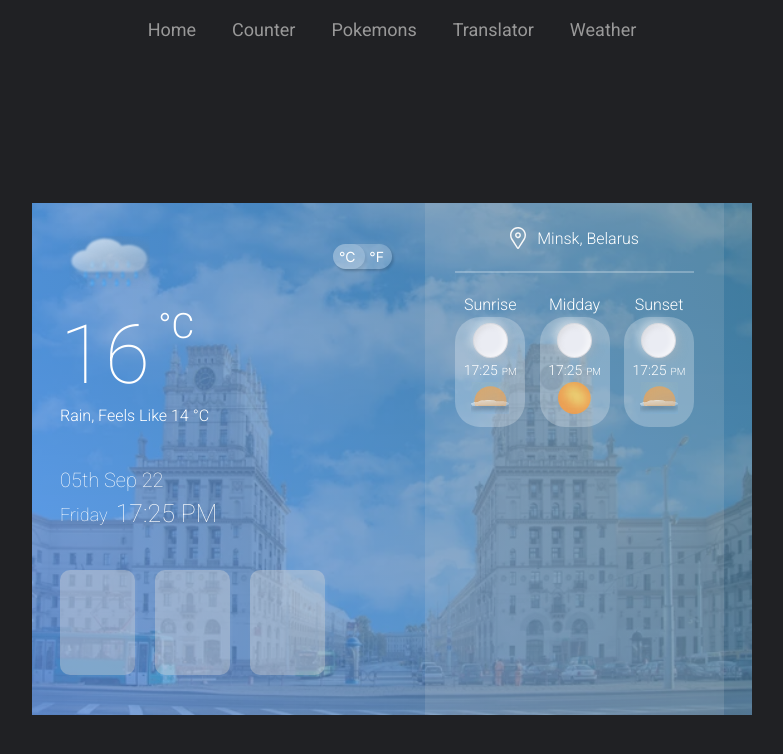
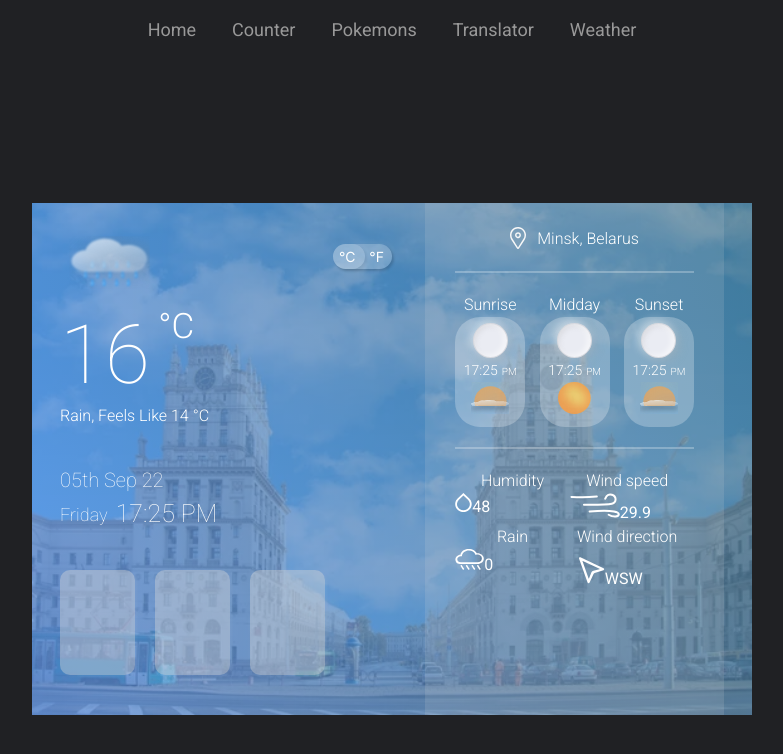
Before and after one commit to ApelsinU/redux-toolkit, a React (Create React App) app: page /api-weather/1 in a window 1280 px wide. Shown: the top 754 px of the page, without its empty margins (248-1031 px from the left). Built offline with nearby package versions, Linux system fonts and the light colour scheme; what redux-persist-transform-filter would draw is missing.

Commit message:
add extended weather info block

```diff
--- /dev/null
+++ b/src/assets/icons/ExtendedWeatherIcons.jsx
@@ -0,0 +1,111 @@
+export const DirectionMarkerIcon = (props) => {
+  return (
+    <svg
+      width="35"
+      height="35"
+      viewBox="0 0 35 35"
+      fill="none"
+      xmlns="http://www.w3.org/2000/svg"
+      {...props}
+    >
+      <path
+        d="M12.5207 12.3094C12.4623 12.1436 12.6343 11.9901 12.7955 12.0643L29.5395 19.7634C29.7095 19.8416 29.6888 20.0864 29.5082 20.1353L23.4228 21.7816L22.7962 21.9571C22.1949 22.1255 21.7073 22.5604 21.4768 23.1341L21.2366 23.7318L18.962 29.5429C18.8945 29.7154 18.6458 29.7109 18.5842 29.5361L12.5207 12.3094ZM10.3853 8.33538C9.576 7.957 8.70794 8.73136 9.00732 9.56459L17.5796 33.4234C17.7279 33.8363 18.1152 34.1193 18.5584 34.1386C19.0023 34.1579 19.4131 33.9088 19.5962 33.5092L23.4304 25.1424C23.6608 24.6398 24.0925 24.2547 24.6222 24.0793L33.4405 21.1595C33.8616 21.0201 34.1542 20.6417 34.1796 20.2037C34.205 19.7664 33.9591 19.3574 33.558 19.1699L10.3853 8.33538Z"
+        fill="white"
+      />
+    </svg>
+  )
+}
+
+export const HumidityIcon = (props) => {
+  return (
+    <svg
+      width="17"
+      height="19"
+      viewBox="0 0 17 19"
+      fill="none"
+      xmlns="http://www.w3.org/2000/svg"
+      {...props}
+    >
+      <path
+        d="M8.43364 2.47295L3.90176 6.80148C3.00555 7.65756 2.39524 8.74825 2.14801 9.93562C1.90078 11.123 2.02773 12.3537 2.51281 13.4722C2.99789 14.5906 3.81932 15.5466 4.87321 16.2192C5.92711 16.8917 7.16614 17.2507 8.43364 17.2507C9.70114 17.2507 10.9402 16.8917 11.9941 16.2192C13.048 15.5466 13.8694 14.5906 14.3545 13.4722C14.8396 12.3537 14.9665 11.123 14.7193 9.93562C14.472 8.74825 13.8617 7.65756 12.9655 6.80148L8.43364 2.47295ZM8.43364 0L14.2601 5.56501C15.4124 6.66566 16.1972 8.06797 16.5151 9.59461C16.833 11.1212 16.6699 12.7036 16.0462 14.1417C15.4226 15.5798 14.3664 16.8089 13.0114 17.6737C11.6564 18.5384 10.0633 19 8.43364 19C6.80397 19 5.2109 18.5384 3.85587 17.6737C2.50085 16.8089 1.44473 15.5798 0.821078 14.1417C0.197425 12.7036 0.0342433 11.1212 0.352169 9.59461C0.670095 8.06797 1.45485 6.66566 2.60719 5.56501L8.43364 0Z"
+        fill="white"
+      />
+    </svg>
+  )
+}
+
+export const RainIcon = (props) => {
+  return (
+    <svg
+      width="29"
+      height="21"
+      viewBox="0 0 29 21"
+      fill="none"
+      xmlns="http://www.w3.org/2000/svg"
+      {...props}
+    >
+      <path
+        fillRule="evenodd"
+        clipRule="evenodd"
+        d="M22.4705 4.26668C21.753 4.26668 22.8241 4.26668 21.8392 4.26668C20.5768 2.13333 18.0519 0 13.6333 0C9.21465 0 6.13647 2.26362 5.42727 5.86668C2.62776 5.86668 0.377441 8.2582 0.377441 10.6667C1.00867 13.3333 1.6399 14.4 4.82347 14.9333H22.6593C26.0356 14.9333 28.7828 12.5691 28.7828 9.66341C28.7828 6.75776 25.8468 4.26668 22.4705 4.26668ZM27.0151 9.4545C27.0151 11.5934 24.9721 13.3331 22.4598 13.3331H5.85189C3.87731 13.3331 2.27088 11.9658 2.27088 10.285C2.27088 8.6037 3.87731 7.23597 5.85189 7.23597C5.98366 7.23597 6.12751 7.24487 6.30455 7.26309L6.88747 7.32495L6.94581 6.83006C7.30592 3.80945 10.2703 1.5316 13.8413 1.5316C16.7629 1.5316 19.3848 3.10906 20.3661 5.45725L20.5516 5.90045L21.0802 5.75766C21.5289 5.63732 21.9931 5.57631 22.4598 5.57631C24.9721 5.57631 27.0151 7.31605 27.0151 9.4545Z"
+        fill="white"
+      />
+      <path
+        fillRule="evenodd"
+        clipRule="evenodd"
+        d="M5.5829 17.0895C6.30558 18.2012 7.02826 19.3123 7.75169 20.424C8.25455 21.1977 9.65926 20.5071 9.15564 19.7327C8.43297 18.621 7.71029 17.5093 6.98686 16.3976C6.48399 15.6239 5.07929 16.3145 5.5829 17.0895Z"
+        fill="white"
+      />
+      <path
+        fillRule="evenodd"
+        clipRule="evenodd"
+        d="M10.9635 17.0894C11.6861 18.2011 12.4088 19.3121 13.1314 20.4237C13.635 21.1974 15.0396 20.5068 14.536 19.7325C13.8134 18.6209 13.0908 17.5092 12.3674 16.3976C11.8645 15.6239 10.4592 16.3145 10.9635 17.0894Z"
+        fill="white"
+      />
+      <path
+        fillRule="evenodd"
+        clipRule="evenodd"
+        d="M16.6187 17.0893C17.342 18.2008 18.0646 19.3117 18.7871 20.4232C19.2899 21.1968 20.6951 20.5063 20.1916 19.7321C19.469 18.6206 18.7457 17.509 18.0232 16.3975C17.5204 15.6239 16.1152 16.3144 16.6187 17.0893Z"
+        fill="white"
+      />
+      <path
+        fillRule="evenodd"
+        clipRule="evenodd"
+        d="M22.0839 17.0893C22.8064 18.2008 23.5297 19.3117 24.2522 20.4232C24.755 21.1967 26.1602 20.5062 25.6567 19.7321C24.9334 18.6205 24.2108 17.509 23.4883 16.3975C22.9848 15.624 21.5803 16.3144 22.0839 17.0893Z"
+        fill="white"
+      />
+    </svg>
+  )
+}
+
+export const WindIcon = (props) => {
+  return (
+    <svg
+      width="50"
+      height="25"
+      viewBox="0 0 50 25"
+      fill="none"
+      xmlns="http://www.w3.org/2000/svg"
+      {...props}
+    >
+      <path
+        d="M13.9504 11.7834C13.9504 11.7834 36.8884 11.9683 41.8547 10.7553C46.821 9.54233 46.8146 3.24684 41.8547 1.69499C36.8948 0.14314 35.1997 5.69015 35.1997 5.69015"
+        stroke="white"
+        strokeWidth="2"
+        strokeLinecap="round"
+      />
+      <path
+        d="M19.644 18.3996C19.644 18.3996 36.4779 17.1204 43.8991 18.3996C51.3203 19.6787 48.9572 23.3482 45.4401 23.516C41.923 23.6837 38.6775 21.7401 38.6775 21.7401"
+        stroke="white"
+        strokeWidth="2"
+        strokeLinecap="round"
+      />
+      <path
+        d="M1.42847 3.89606C1.42847 3.89606 6.53495 4.25208 12.5858 4.25208C18.6366 4.25208 26.8382 3.58423 26.8382 3.58423"
+        stroke="white"
+        strokeWidth="2"
+        strokeLinecap="round"
+      />
+    </svg>
+  )
+}
--- a/src/components/WeatherCard/WeatherCard.jsx
+++ b/src/components/WeatherCard/WeatherCard.jsx
@@ -9,10 +9,18 @@ import { ForecastCard } from './components/ForecastCard/ForecastCard'
 import { WeatherConditionWidget } from './components/WeatherConditionWidget/WeatherConditionWidget'
 import { SunClockCard } from './components/SunClockCard/SunClockCard'
 import { LocalDateWidget } from './components/LocalDateWidget/LocalDateWidget'
+import { WeatherExtendedItem } from './components/WeatherExtendedItem/WeatherExtendedItem'
 
 import { LocationIcon } from '../../assets/icons/LocationIcon'
 import { HalfSunIcon } from '../../assets/icons/HalfSunIcon'
 import { FullSunIcon } from '../../assets/icons/FullSunIcon'
+
+import {
+  DirectionMarkerIcon,
+  HumidityIcon,
+  RainIcon,
+  WindIcon,
+} from '../../assets/icons/ExtendedWeatherIcons'
 
 export const WeatherCard = () => {
   const weather = useSelector((state) => state.weather.tempCurrentWeather)
@@ -69,6 +77,29 @@ export const WeatherCard = () => {
               <SunClockCard title="Midday" icon={<FullSunIcon />} />
               <SunClockCard title="Sunset" icon={<HalfSunIcon />} />
             </div>
+
+            <div className="weather-extended">
+              <WeatherExtendedItem
+                title="Humidity"
+                icon={<HumidityIcon />}
+                value={weather.humidity}
+              />
+              <WeatherExtendedItem
+                title="Wind speed"
+                icon={<WindIcon />}
+                value={weather.wind_kph}
+              />
+              <WeatherExtendedItem
+                title="Rain"
+                icon={<RainIcon />}
+                value={weather.precip_mm}
+              />
+              <WeatherExtendedItem
+                title="Wind direction"
+                icon={<DirectionMarkerIcon />}
+                value={weather.wind_dir}
+              />
+            </div>
           </div>
         </div>
 
--- /dev/null
+++ b/src/components/WeatherCard/components/WeatherExtendedItem/WeatherExtendedItem.jsx
@@ -0,0 +1,16 @@
+import './weather-extended-item.scss'
+export const WeatherExtendedItem = ({
+  title = '',
+  icon = null,
+  value = null,
+}) => {
+  return (
+    <div className="weather-extended-item">
+      <h4 className="title">{title}</h4>
+      <div>
+        {icon && icon}
+        <span className="value">{value}</span>
+      </div>
+    </div>
+  )
+}
--- /dev/null
+++ b/src/components/WeatherCard/components/WeatherExtendedItem/weather-extended-item.scss
@@ -0,0 +1,10 @@
+.weather-extended-item {
+  width: 48%;
+
+  .title {
+    color: #fff;
+    font-weight: 300;
+    font-size: 16px;
+    text-align: center;
+  }
+}
--- a/src/components/WeatherCard/weather-card.scss
+++ b/src/components/WeatherCard/weather-card.scss
@@ -89,4 +89,9 @@
     justify-content: space-between;
     text-align: center;
   }
+
+  .weather-extended {
+    display: flex;
+    flex-wrap: wrap;
+  }
 }
```
